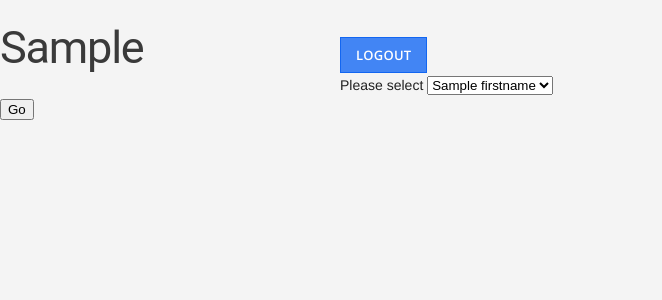
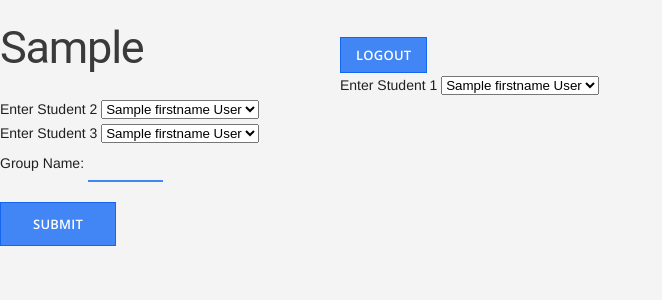
Before and after one commit to Aver30/Moodle2v, a Flask app: template templates/addGroups.html in a window 1280 px wide. Shown: the part 50-350 px from the top of the page, without its empty margins (0-662 px from the left). Run offline with Flask 2, Linux system fonts and the light colour scheme; the template is opened without the code that fills it: most values are stand-ins (such as "Sample title", 1, 10 or a date in 2020).

Commit message:
Modified addgroup Page

```diff
--- a/templates/addGroups.html
+++ b/templates/addGroups.html
@@ -19,17 +19,48 @@
 
 
 <form class="form-group" method="POST" action="{{ url_for('addgroup') }}">
+
+
   <div class="form-group">
     <div class="input-group">
-        <span class="input-group-addon">Please select</span>
+        <span class="input-group-addon">Enter Student 1</span>
             <select name="comp_select" class="selectpicker form-control">
               {% for o in data %}
-              <option value="{{ o.name }}">{{ o.firstname }}</option>
+              <option value="{{ o.name }}">{{ o.firstname }} {{o.lastname}}</option>
               {% endfor %}
             </select>
     </div>
-    <button type="submit" class="btn btn-default">Go</button>
+
+<form class="form-group" method="POST" action="{{ url_for('addgroup') }}">
+  <div class="form-group">
+    <div class="input-group">
+        <span class="input-group-addon">Enter Student 2</span>
+            <select name="comp_select" class="selectpicker form-control">
+              {% for o in data %}
+              <option value="{{ o.name }}">{{ o.firstname }} {{o.lastname}}</option>
+              {% endfor %}
+            </select>
+    </div>
+
+  <form class="form-group" method="POST" action="{{ url_for('addgroup') }}">
+  <div class="form-group">
+    <div class="input-group">
+        <span class="input-group-addon">Enter Student 3</span>
+            <select name="comp_select" class="selectpicker form-control">
+              {% for o in data %}
+              <option value="{{ o.name }}">{{ o.firstname }} {{o.lastname}}</option>
+              {% endfor %}
+            </select>
+    </div>
+
+
+    Group Name: <input type="text" name="groupname" style="width:75px;height:25px;">
+
   </div>
+
+  <button type="submit" class="btn-primary">Submit</button>
+
+
 </form>
 
 
```
